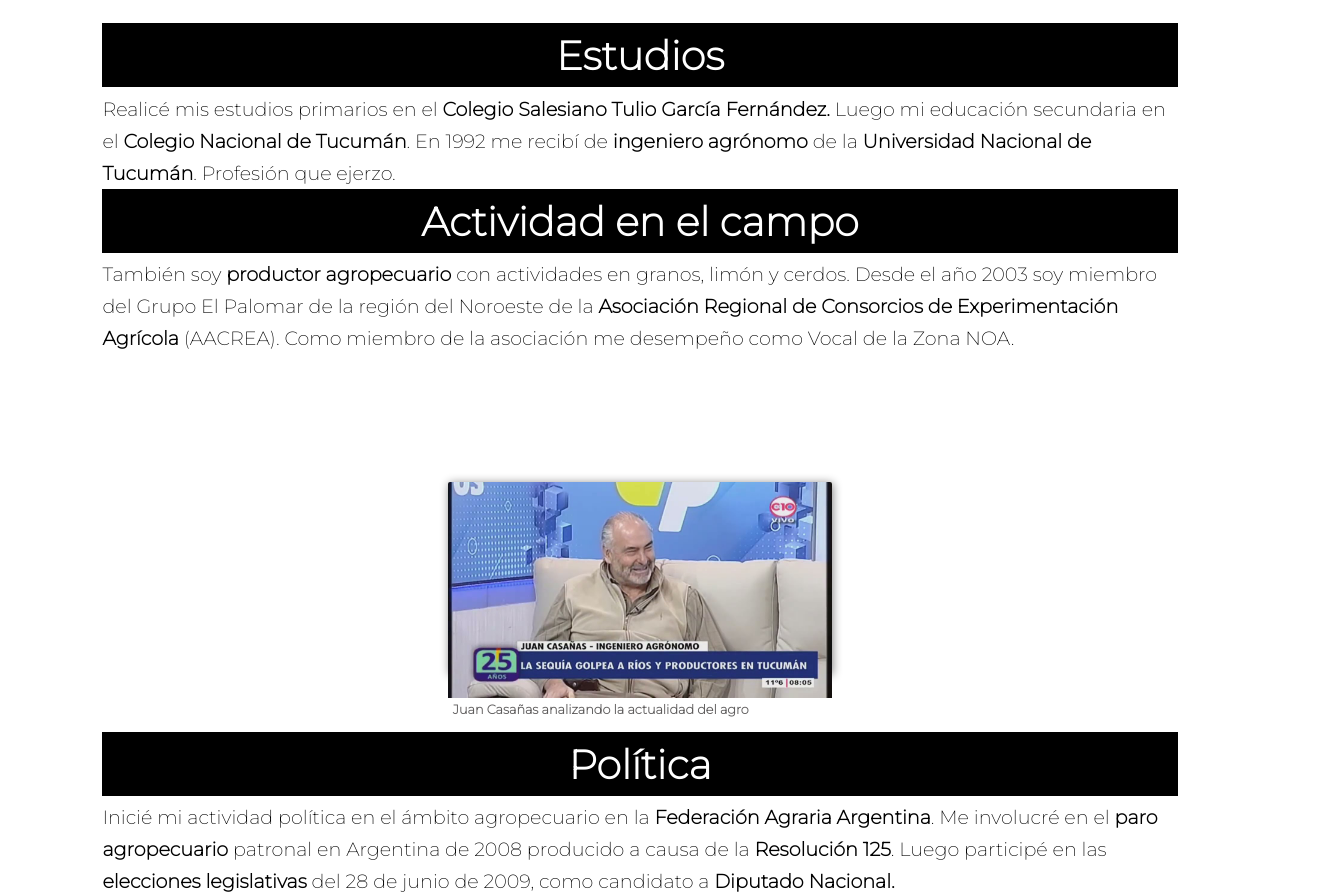
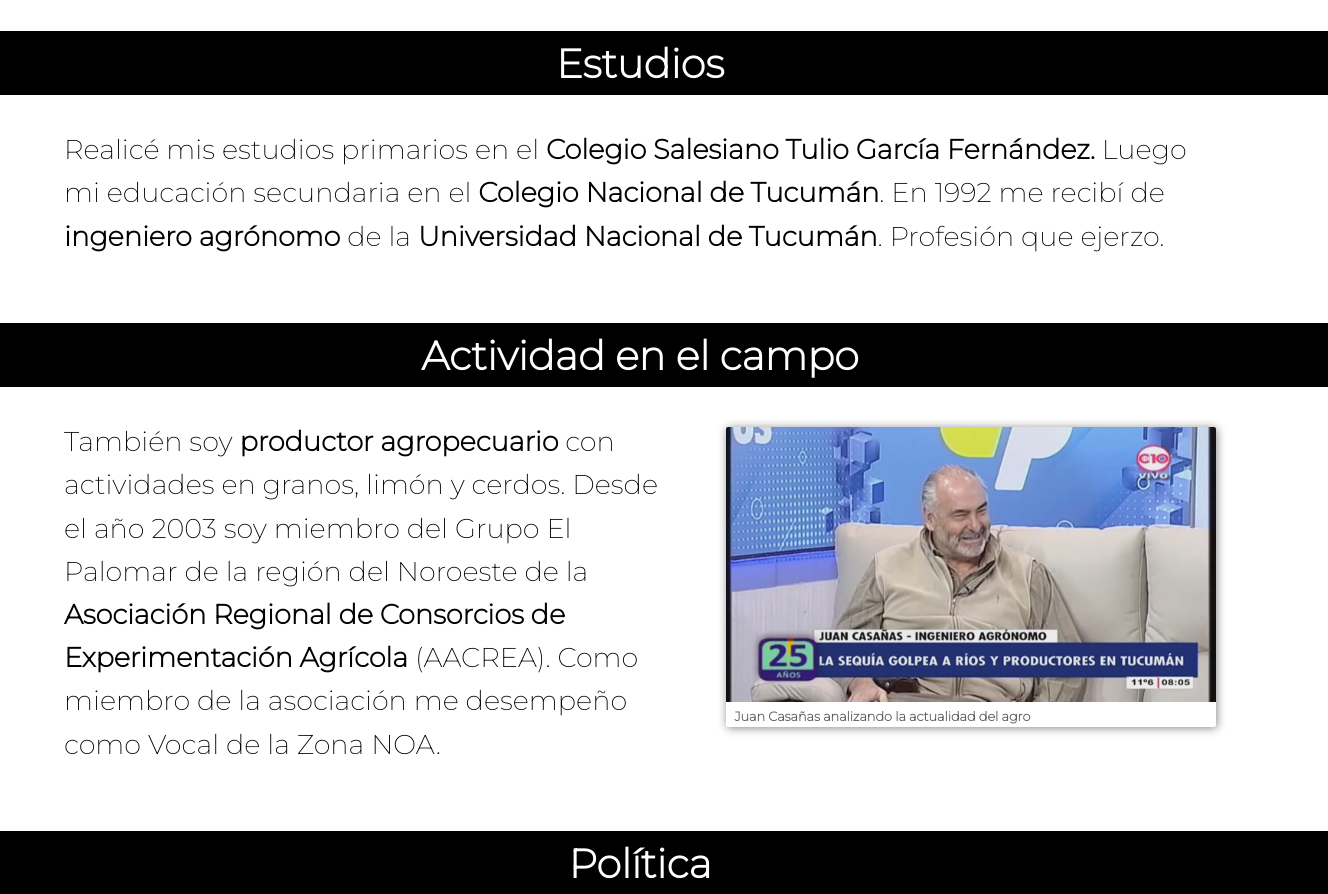
Before and after one commit to lucianocolin/juan-casanas, a React (Create React App) app in the folder juan-casanas-react/: page /sobre-mi in a window 1280 px wide. Shown: the part 767-1661 px from the top of the page, 1328 px wide, since content can reach past the window. Built offline with nearby package versions, Linux system fonts and the light colour scheme.

Commit message:
overflow corrected

```diff
--- a/juan-casanas-react/src/App.jsx
+++ b/juan-casanas-react/src/App.jsx
@@ -6,6 +6,7 @@ import { useEffect } from 'react';
 import Aos from 'aos';
 import 'aos/dist/aos.css';
 import AboutMe from './pages/AboutMe';
+import MyWork from './pages/MyWork';
 
 function App() {
 
@@ -20,6 +21,7 @@ function App() {
           <Routes>
             <Route path='/' element={<Home />} />
             <Route path='/sobre-mi' element={<AboutMe />} />
+            <Route path='/mi-trabajo' element={<MyWork />} />
           </Routes>
         </Layout>
       </Router>
--- a/juan-casanas-react/src/components/Header.jsx
+++ b/juan-casanas-react/src/components/Header.jsx
@@ -24,8 +24,16 @@ const Header = () => {
                 Sobre Mí
               </NavLink>
             </li>
-            <li>Mi trabajo</li>
-            <li>Contacto</li>
+            <li>
+              <NavLink to='/mi-trabajo' className='header-link'>
+                Mi trabajo
+              </NavLink>
+            </li>
+            <li>
+              <NavLink to='/contacto' className='header-link'>
+                Contacto
+              </NavLink>
+            </li>
           </ul>
         </nav>
       </div>
--- a/juan-casanas-react/src/css/AboutMe.css
+++ b/juan-casanas-react/src/css/AboutMe.css
@@ -17,7 +17,7 @@
 }
 
 h4{
-  margin: 5% 0 5% 5%;
+  margin: 1rem;
   line-height: 1.6rem;
 }
 
@@ -25,12 +25,13 @@ h4{
   display: flex;
   flex-direction: column;
   align-items: center;
+  width: 100%;
 }
 
 .about-me-cards{
   width: 80%;
-  margin-bottom: 2rem;
-  height: 12rem;
+  margin: 0 0 2rem;
+  height: auto;
   box-shadow: 1px 1px 10px rgb(135, 134, 134);
   border-radius: 2px;
 }
@@ -44,9 +45,33 @@ h4{
 .about-me-cards p{
   font-size: 0.8rem;
   margin: 0;
+  padding: 0.2rem;
   margin-left: 0.3rem;
   color: #5f5d5d;
   font-weight: bold;
+}
+
+.about-me-farm-section{
+  display: flex;
+  flex-direction: column;
+  align-items: center;
+}
+
+.about-me-policy-section{
+  display: flex;
+  flex-direction: column;
+  align-items: center;
+}
+
+.about-me-studies-text{
+  text-align: left;
+  padding: 2% 8% 10% 8%;
+}
+
+.about-me-studies-text p{
+  color: rgb(0, 0, 0);
+  margin: 0;
+  line-height: 1.4rem;
 }
 
 .about-me-text{
@@ -61,7 +86,7 @@ h4{
   line-height: 1.4rem;
 }
 
-.about-me-text h2{
+.about-me-section-title{
   background-color: black;
   color: white;
   height: 3rem;
@@ -71,6 +96,7 @@ h4{
   flex-wrap: wrap;
   padding: 0.5rem 3rem;
   text-align: center;
+  width: 60%;
 }
 
 @media (min-width: 768px){
@@ -81,11 +107,16 @@ h4{
   }
 
   .about-me-cards{
-    width: 30%;
+    width: 45%;
+    margin-right: 5%;
   }
 
   h2{
     font-size: 2.5rem;
+  }
+
+  .about-me-section-title{
+    width: 100%;
   }
 
   .name-jfc{
@@ -98,13 +129,39 @@ h4{
     line-height: 2.5rem;
   }
 
+  .about-me-studies-text{
+    padding: 0 5%;
+    margin-bottom: 2rem;
+  }
+
+  .about-me-studies-text p{
+    font-size: 1.7rem;
+    line-height: 2.7rem;
+  }
+
+  .about-me-text{
+    display: flex;
+    flex-wrap: wrap;
+    width: 55%;
+    padding: 0 5%;
+  }
+
   .about-me-text p{
-    font-size: 1.2rem;
-    line-height: 2rem;
-    padding-top: 0.5%;
+    font-size: 1.7rem;
+    line-height: 2.7rem;
   }
 
   .about-me-text h2{
     margin: 0;
   }
+
+  .about-me-farm-section{
+    flex-direction: row;
+    margin-bottom: 2rem;
+  }
+
+  .about-me-policy-section{
+    flex-direction: row;
+    margin-bottom: 3rem;
+  }
 }
--- a/juan-casanas-react/src/css/Home.css
+++ b/juan-casanas-react/src/css/Home.css
@@ -2,6 +2,8 @@
   display: flex;
   flex-direction: column;
   align-items: center;
+  width: 100%;
+  overflow-x: hidden;
 }
 
 .introduction-container{
@@ -11,6 +13,7 @@
   font-family: 'Montserrat', sans-serif;
   font-size: 1.2rem;
   color: #5f5d5d;
+  width: 100%;
 }
 
 .home-cover-container{
@@ -26,6 +29,7 @@
   flex-direction: column;
   justify-content: center;
   align-items: center;
+  width: 100%;
 }
 
 /* .home-cover-container img{
--- a/juan-casanas-react/src/pages/AboutMe.jsx
+++ b/juan-casanas-react/src/pages/AboutMe.jsx
@@ -18,8 +18,8 @@ const AboutMe = () => {
         </h4>
         <div className="about-me-body">
           <div className="about-me-cover"></div>
-          <div className="about-me-text">
-            <h2>Estudios</h2>
+          <h2 className="about-me-section-title">Estudios</h2>
+          <div className="about-me-studies-text">
             <p>
               Realicé mis estudios primarios en el{" "}
               <b>Colegio Salesiano Tulio García Fernández. </b>
@@ -29,7 +29,10 @@ const AboutMe = () => {
               <b> Universidad Nacional de Tucumán</b>. Profesión que ejerzo.{" "}
               <br />
             </p>
-            <h2>Actividad en el campo</h2>
+          </div>
+          <h2 className="about-me-section-title">Actividad en el campo</h2>
+          <div className="about-me-farm-section">
+            <div className="about-me-text">
               <p>
                 También soy <b>productor agropecuario </b>
                 con actividades en granos, limón y cerdos. Desde el año 2003 soy
@@ -38,28 +41,30 @@ const AboutMe = () => {
                   {" "}
                   Asociación Regional de Consorcios de Experimentación Agrícola{" "}
                 </b>
-              (AACREA). Como miembro de la asociación me desempeño como Vocal de
-              la Zona NOA.
+                (AACREA). Como miembro de la asociación me desempeño como Vocal
+                de la Zona NOA.
               </p>
             </div>
             <div className="about-me-cards">
               <img src={juan6} alt="Juan Casañas en la tele" />
               <p>Juan Casañas analizando la actualidad del agro </p>
             </div>
+          </div>
+          <h2 className="about-me-section-title">Política</h2>
+          <div className="about-me-policy-section">
             <div className="about-me-text">
-            <h2>Política</h2>
               <p>
                 Inicié mi actividad política en el ámbito agropecuario en la
-              <b> Federación Agraria Argentina</b>. Me involucré
-              en el <b>paro agropecuario</b> patronal en Argentina de 2008
-              producido a causa de la <b>Resolución 125</b>. Luego participé en las
-              <b> elecciones legislativas</b> del 28 de junio de 2009, como candidato a
-              <b> Diputado Nacional.</b> <br />
+                <b> Federación Agraria Argentina</b>. Me involucré en el{" "}
+                <b>paro agropecuario</b> patronal en Argentina de 2008 producido
+                a causa de la <b>Resolución 125</b>. Luego participé en las
+                <b> elecciones legislativas</b> del 28 de junio de 2009, como
+                candidato a<b> Diputado Nacional.</b> <br />
                 En las elecciones legislativas de 2009, resulté electo para la
                 Cámara de Diputados, con el <b>15,56% (112.182 votos)</b>, cargo
                 que ejercí hasta el 10 de diciembre de 2013. <br />
-              El 3 de abril de 2014 reasumí como <b>Diputado Nacional</b> nuevamente
-              hasta el 2017.
+                El 3 de abril de 2014 reasumí como <b>Diputado Nacional</b>{" "}
+                nuevamente hasta el 2017.
               </p>
             </div>
             <div className="about-me-cards">
@@ -68,6 +73,7 @@ const AboutMe = () => {
             </div>
           </div>
         </div>
+      </div>
     </>
   );
 };
--- /dev/null
+++ b/juan-casanas-react/src/pages/MyWork.jsx
@@ -0,0 +1,9 @@
+import React from 'react'
+
+const MyWork = () => {
+  return (
+    <div>MyWork</div>
+  )
+}
+
+export default MyWork
```
Lines whose indentation alone changed are shown as unchanged.
